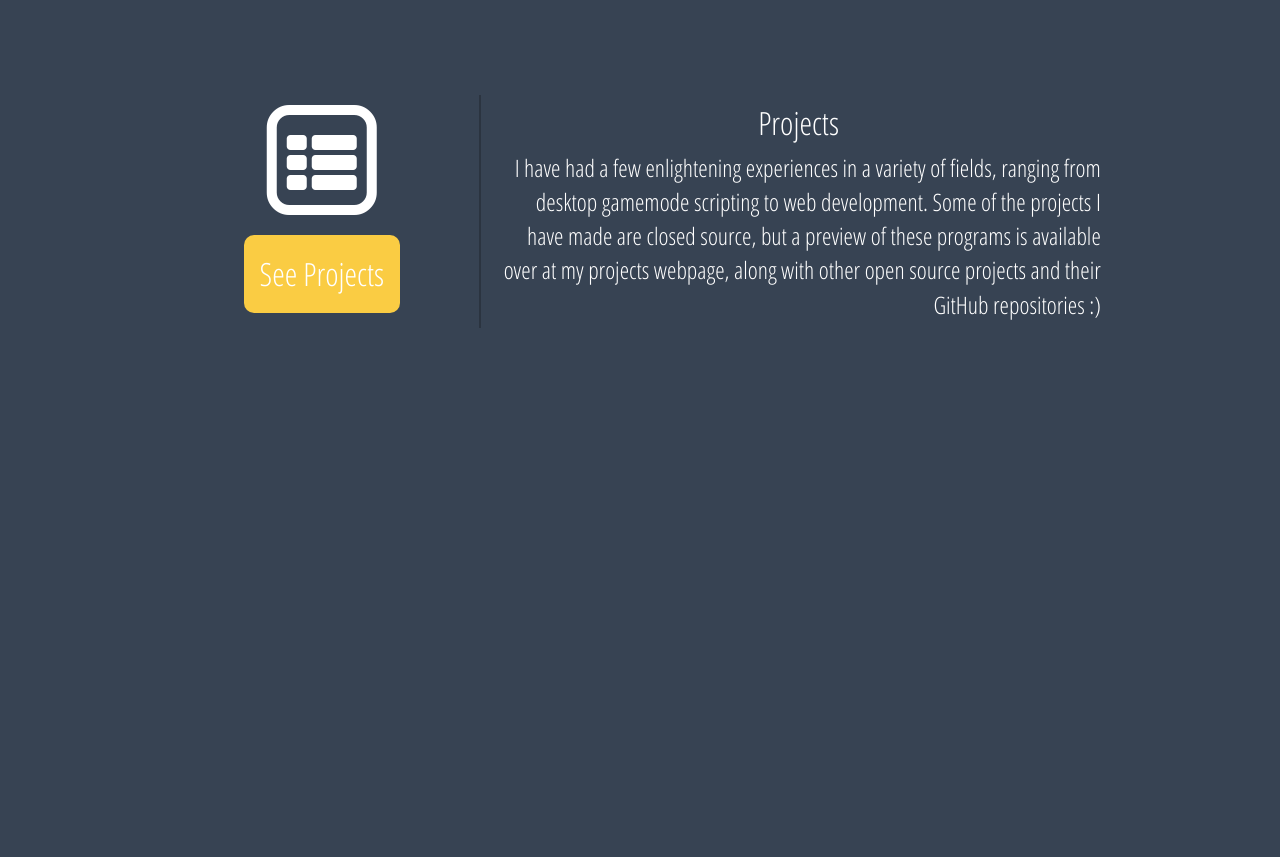
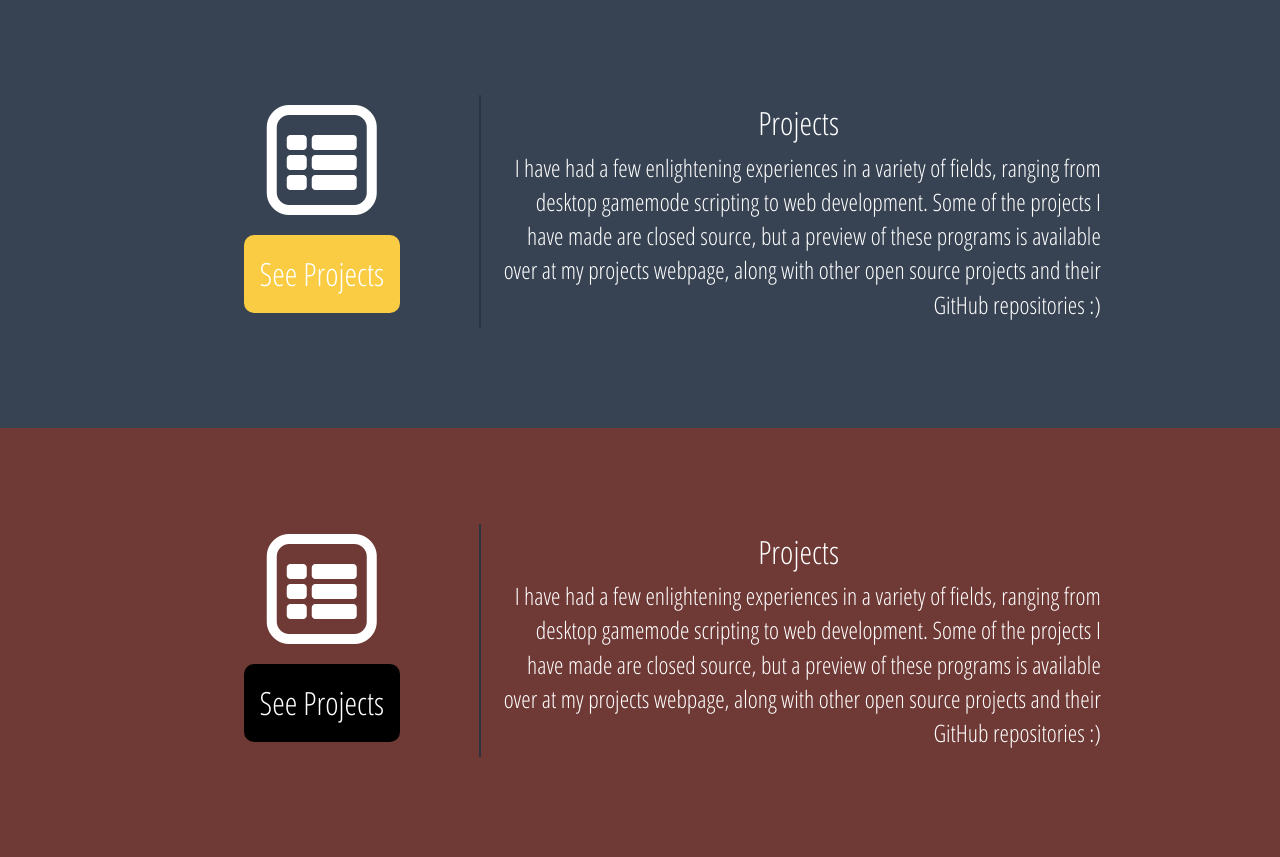
Before and after one commit to moustafaelsisy/My-Website, a PHP site: page / in a window 1280 px wide. Shown: the part 876-1733 px from the top of the page. Before the commit the page ends 1204 px from the top, so only its background shows below. Run offline with PHP 8.4, Linux system fonts and the light colour scheme; some libraries are stand-ins or nearby versions.

Commit message:
Added global SASS partials

```diff
--- a/index.php
+++ b/index.php
@@ -33,7 +33,7 @@
     <div id="section-2" class="section">
       <?php echo'<h2 class="text-center">All what I have been up to recently is right here <img src="'.$IMAGE_DIR.'curv_arrow4.png"></img></h2>'?>
     </div>
-    <div id="section-3" class="section tile" style="background-color: #374353;">
+    <div id="section-3" class="section tile">
       <div class="container">
         <div class="row">
           <div class="col-md-4" style="border-color: #2B3440;">
@@ -57,7 +57,31 @@
           </div>
         </div>
       </div>
-      <div>
+    </div>
+    <div id="section-4" class="section tile">
+      <div class="container">
+        <div class="row">
+          <div class="col-md-4" style="border-color: #2B3440;">
+            <div style="margin: 0 auto;">
+              <span class="fa-stack fa-5x">
+                <i class="fa fa-square-o fa-stack-2x"></i>
+                <i class="fa fa-th-list fa-stack-1x"></i>
+              </span>
+            </div>
+            <div style="margin:0 auto;" class="btn-round">
+              See Projects
+            </div>
+          </div>
+          <div class="col-md-8">
+            <h6>Projects</h6>
+            <p>I have had a few enlightening experiences in a variety of fields,
+              ranging from desktop gamemode scripting to web development. Some of
+              the projects I have made are closed source, but a preview of these
+              programs is available over at my projects webpage, along with other
+              open source projects and their GitHub repositories :)
+          </div>
+        </div>
+      </div>
     </div>
   </body>
 </html>
--- a/stylesheets/globalStyle.min.css
+++ b/stylesheets/globalStyle.min.css
@@ -1 +1 @@
-@import url("https://fonts.googleapis.com/css?family=Open+Sans+Condensed:300");html{width:100%;margin:0px;font-size:16px}@media screen and (max-width: 768px){html{font-size:70%}}@media screen and (min-width: 768px){html{font-size:85%}}@media screen and (min-width: 992px){html{font-size:100%}}body{width:100%;margin:0px}h1{font-size:4.5rem}h2{font-size:4.0rem}h3{font-size:3.5rem}h4{font-size:3.0rem}h5{font-size:2.5rem}h6{font-size:2.0rem}p{font-size:1.5rem}small{color:inherit !important}#topBar{width:100%;margin:0px;padding-bottom:0.4rem;font-size:1.5rem;font-family:"Open Sans Condensed" , "Verdana" , "Arial", sans-serif;background-color:#374353;color:#FACC43;padding:1rem 10%;padding-right:20%}#logo{width:auto;height:4rem;vertical-align:middle;box-shadow:1px 0px 10px #000000;border:1px solid #FACC43;border-radius:50px}.row-table{display:table}.row-table[class*="col-"]{float:none;display:table-cell}.btn-round{border-radius:10px;padding:1rem 1rem;cursor:pointer;font-family:"Helevetica Neue", "Open Sans Condensed" , "Verdana" , "Arial", sans-serif;font-size:2.0rem;color:#fff;background-color:#000;display:inline-block}.btn-round:hover{filter:brightness(0.9);-webkit-filter:brightness(0.9)}
+@import url("https://fonts.googleapis.com/css?family=Open+Sans+Condensed:300");html{width:100%;margin:0px;font-size:16px}@media screen and (max-width: 768px){html{font-size:70%}}@media screen and (min-width: 768px){html{font-size:85%}}@media screen and (min-width: 992px){html{font-size:100%}}body{width:100%;margin:0px}h1{font-size:4.5rem}h2{font-size:4.0rem}h3{font-size:3.5rem}h4{font-size:3.0rem}h5{font-size:2.5rem}h6{font-size:2.0rem}p{font-size:1.5rem}small{color:inherit !important}#topBar{width:100%;margin:0px;padding-bottom:0.4rem;font-size:1.5rem;font-family:"Open Sans Condensed" , "Verdana" , "Arial", sans-serif;background-color:#374353;color:#FACC43;padding:1rem 10%;padding-right:20%}#logo{width:auto;height:4rem;vertical-align:middle;box-shadow:1px 0px 10px #000;border:1px solid #FACC43;border-radius:50px}.row-table{display:table}.row-table[class*="col-"]{float:none;display:table-cell}.btn-round{border-radius:10px;padding:1rem 1rem;cursor:pointer;font-family:"Helevetica Neue", "Open Sans Condensed" , "Verdana" , "Arial", sans-serif;font-size:2.0rem;color:#fff;background-color:#000;display:inline-block}.btn-round:hover{filter:brightness(0.9);-webkit-filter:brightness(0.9)}
--- a/stylesheets/index.min.css
+++ b/stylesheets/index.min.css
@@ -1 +1 @@
-body{font-family:"Open Sans Condensed", "Verdana", "Arial", sans-serif}h2>img{width:auto;height:10.0rem;margin-top:2.5rem}#section-1{background-color:#25BEA0;color:#fff;font-weight:light}#section-1 div[class*="col-"]{vertical-align:middle}#me>img{width:400px;border-radius:200px;box-shadow:1px 0px 10px #000000}#welcome{padding-top:5%}#welcome>h6{padding-left:50%}#welcome img{width:auto;height:8rem}#section-2{color:#000;padding:1rem 10%}#section-3 .btn-round{color:#fff;background-color:#FACC43}.tile{color:#fff;padding:5rem 10%}.section .container{width:100%;padding:1rem 5%;text-align:center}.section p{text-align:right}.section div[class*="col-"]:first-of-type{text-align:center;border-right:2px solid;padding-bottom:15px}@media screen and (max-width: 992px){#me img{width:50%;height:auto}.section p{text-align:center}.section div[class*="col-"]:first-of-type{border-right:0px;border-bottom:2px solid}}
+body{font-family:"Open Sans Condensed", "Verdana", "Arial", sans-serif}h2>img{width:auto;height:10.0rem;margin-top:2.5rem}#me>img{width:400px;border-radius:200px;box-shadow:1px 0px 10px #000}#welcome{padding-top:5%}#welcome>h6{padding-left:50%}#welcome img{width:auto;height:8rem}#section-1{background-color:#25BEA0;color:#fff;font-weight:light}#section-1 div[class*="col-"]{vertical-align:middle}#section-2{color:#000;padding:1rem 10%}#section-3{background-color:#374353}#section-3 .btn-round{color:#fff;background-color:#FACC43}#section-4{background-color:#6F3935}.tile{color:#fff;padding:5rem 10%}.section .container{width:100%;padding:1rem 5%;text-align:center}.section p{text-align:right}.section div[class*="col-"]:first-of-type{text-align:center;border-right:2px solid;padding-bottom:15px}@media screen and (max-width: 992px){#me img{width:50%;height:auto}.section p{text-align:center}.section div[class*="col-"]:first-of-type{border-right:0px;border-bottom:2px solid}}
--- /dev/null
+++ b/stylesheets/sass/_globalColors.scss
@@ -0,0 +1,12 @@
+
+
+//This file holds global color definitions, in order to ease modification
+//and readibility
+
+$themePurple: #374353;
+$themeGreen: #25BEA0;
+$themeOrgane: #FACC43;
+$themeRed: #6F3935;
+
+$white: #fff;
+$black: #000;
--- /dev/null
+++ b/stylesheets/sass/_globalPartials.scss
@@ -0,0 +1,2 @@
+@import '_globalColors';
+@import '_globalMixins'
--- a/stylesheets/sass/globalStyle.scss
+++ b/stylesheets/sass/globalStyle.scss
@@ -1,6 +1,8 @@
 //compileCompressed: ../$1.min.css
 
 //The attribute above is a parameter for the sass-autocompile package
+
+@import '_globalPartials';
 
 @import url('https://fonts.googleapis.com/css?family=Open+Sans+Condensed:300');
 
@@ -45,7 +47,7 @@ small{
   font-size: 1.5rem;
   font-family: "Open Sans Condensed" , "Verdana" , "Arial", sans-serif;
   background-color: #374353;
-  color: #FACC43;
+  color: $themeOrgane;
   padding: 1rem 10%;
   padding-right: 20%;
 }
@@ -54,8 +56,8 @@ small{
   width: auto;
   height: 4rem;
   vertical-align: middle;
-  box-shadow: 1px 0px 10px #000000;
-  border: 1px solid #FACC43;
+  box-shadow: 1px 0px 10px $black;
+  border: 1px solid $themeOrgane;
   border-radius: 50px;
 }
 
@@ -76,8 +78,8 @@ small{
   cursor: pointer;
   font-family: "Helevetica Neue", "Open Sans Condensed" , "Verdana" , "Arial", sans-serif;
   font-size: 2.0rem;
-  color: #fff;
-  background-color: #000;
+  color: $white;
+  background-color: $black;
   display: inline-block;
 
   &:hover{
--- a/stylesheets/sass/index.scss
+++ b/stylesheets/sass/index.scss
@@ -1,6 +1,8 @@
 //compileCompressed: ../$1.min.css
 
 //The attribute above is a parameter for the sass-autocompile package
+
+@import '_globalPartials';
 
 body{
   font-family:"Open Sans Condensed", "Verdana", "Arial", sans-serif;
@@ -12,15 +14,6 @@ h2 > img{
   margin-top: 2.5rem;
 }
 
-#section-1{
-  background-color: #25BEA0;
-  color: #fff;
-  font-weight: light;
-
-  div[class*="col-"]{
-    vertical-align: middle;}
-}
-
 
 /*
 #computer {
@@ -30,7 +23,7 @@ h2 > img{
 
 #welcome {
   border-left: 1px solid #1c9b82;
-  background-color: #25BEA0;
+  background-color: $themeGreen;
   position: relative;
   z-index: 2;
 }
@@ -39,7 +32,7 @@ h2 > img{
 #me > img{
   width: 400px;
   border-radius: 200px;
-  box-shadow: 1px 0px 10px #000000;
+  box-shadow: 1px 0px 10px $black;
 }
 
 #welcome {
@@ -54,20 +47,35 @@ h2 > img{
     height: 8rem;
   }
 }
+#section-1{
+  background-color: $themeGreen;
+  color: $white;
+  font-weight: light;
+
+  div[class*="col-"]{
+    vertical-align: middle;}
+}
 
 #section-2 {
-  color: #000;
+  color: $black;
   padding: 1rem 10%;
 }
 
-#section-3 .btn-round{
-  color: #fff;
-  background-color: #FACC43;
+#section-3{
+  background-color: $themePurple;
+ .btn-round{
+  color: $white;
+  background-color: $themeOrgane;
+  }
+}
+
+#section-4{
+  background-color: $themeRed;
 }
 
 .tile
 {
-  color: #fff;
+  color: $white;
   padding: 5rem 10%;
 }
 
```
Also changed, not shown: stylesheets/sass/_globalMixins.scss (added).
